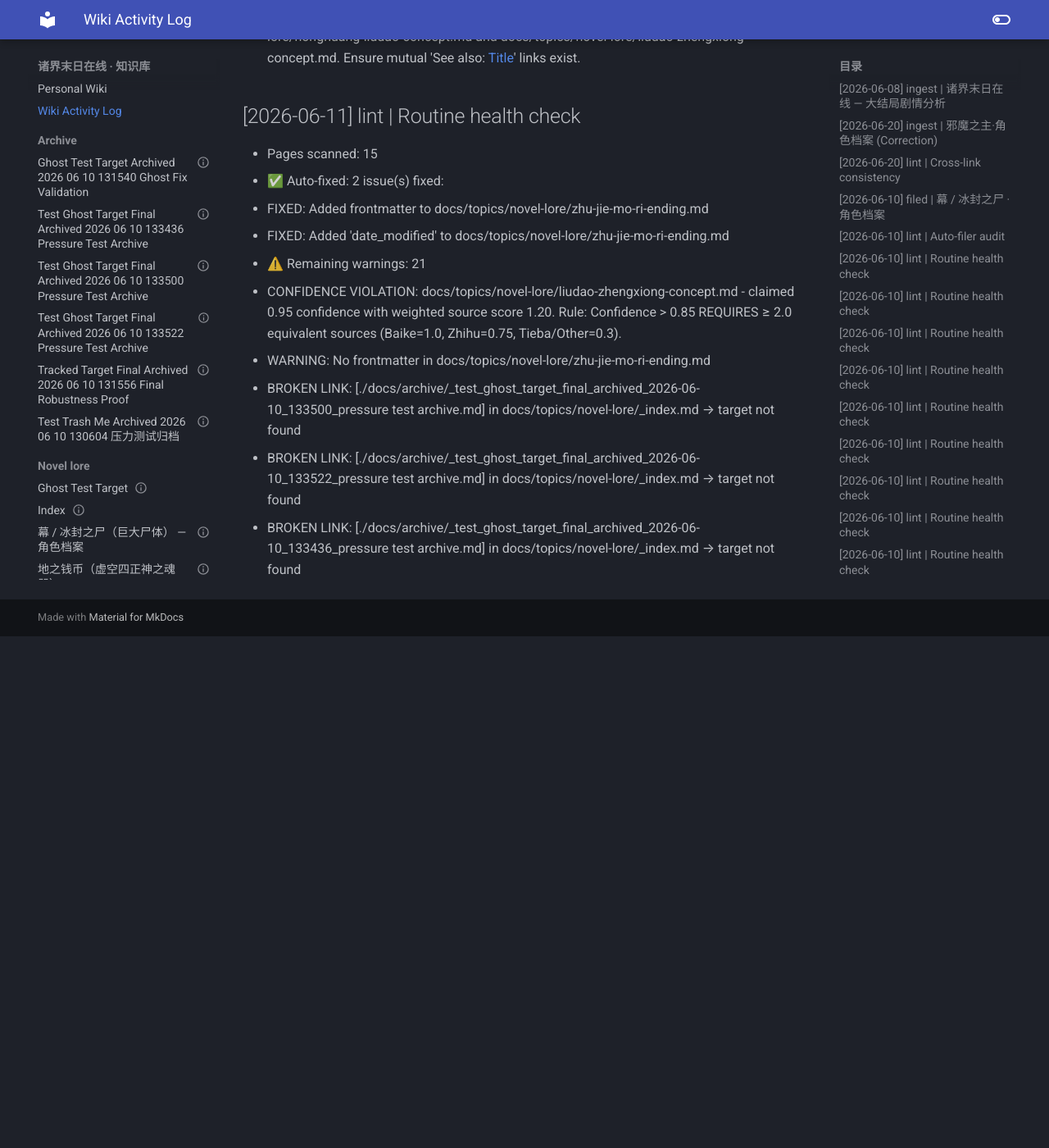
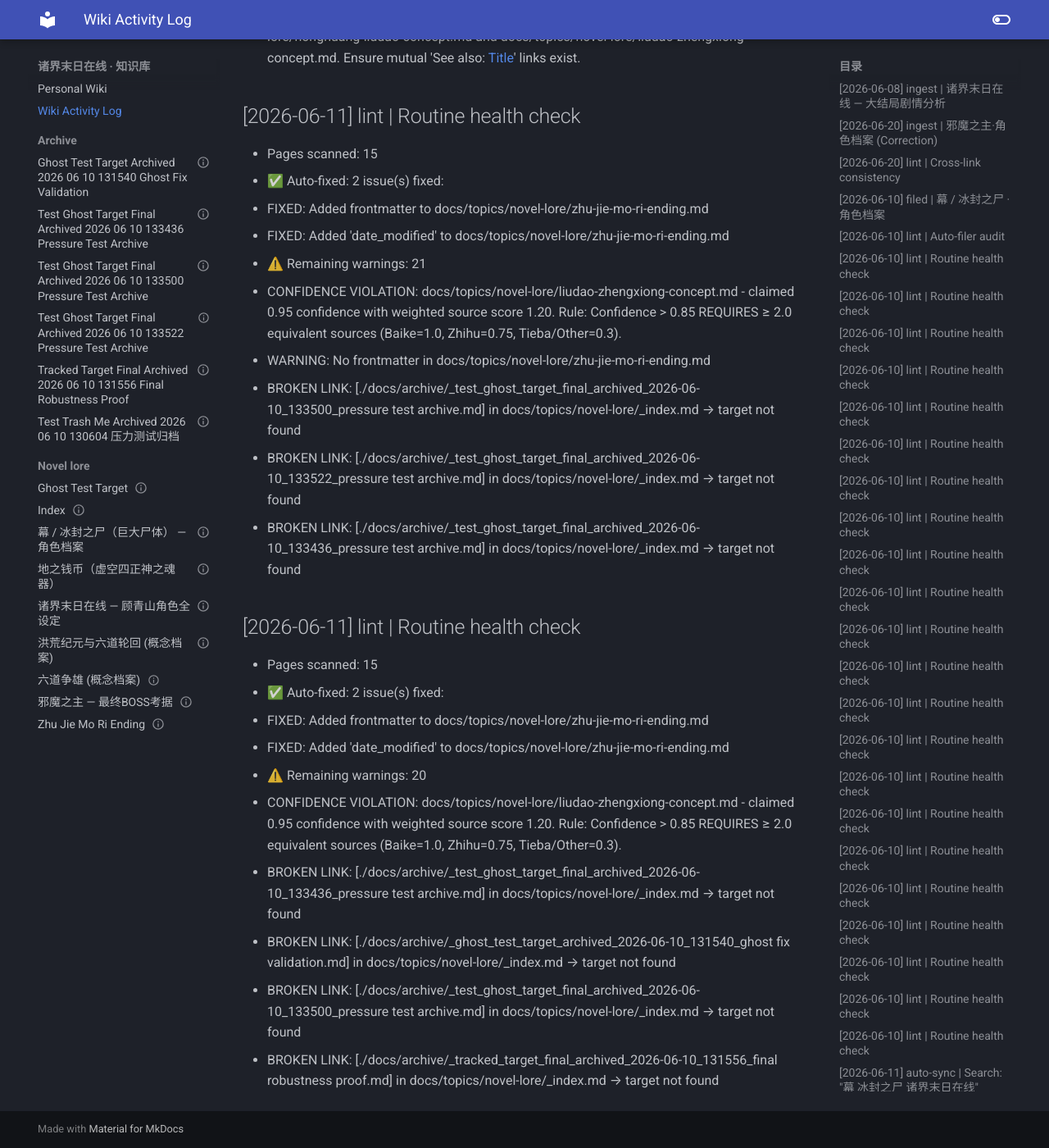
Before and after one commit to Zack3155/llm-wiki, an MkDocs documentation site: the page built from docs/log.md, in a window 1280 px wide and 1400 px high, scrolled down 14363 px. Shown: the whole window at 82% size. Built offline with MkDocs 1.6.1 and Material for MkDocs 9.7.7, drawn with Linux system fonts in a browser that asks for light colours; before the commit the page ends 15139 px from its top, so only the background shows below that.

Commit message:
Wiki Linter Auto-Commit: 2026-06-11 01:44:23

```diff
--- a/docs/log.md
+++ b/docs/log.md
@@ -319,3 +319,15 @@
   - BROKEN LINK: [./docs/archive/_test_ghost_target_final_archived_2026-06-10_133500_pressure test archive.md] in docs/topics/novel-lore/_index.md → target not found
   - BROKEN LINK: [./docs/archive/_test_ghost_target_final_archived_2026-06-10_133522_pressure test archive.md] in docs/topics/novel-lore/_index.md → target not found
   - BROKEN LINK: [./docs/archive/_test_ghost_target_final_archived_2026-06-10_133436_pressure test archive.md] in docs/topics/novel-lore/_index.md → target not found
+
+## [2026-06-11] lint | Routine health check
+- Pages scanned: 15
+- ✅ Auto-fixed: 2 issue(s) fixed:
+  - FIXED: Added frontmatter to docs/topics/novel-lore/zhu-jie-mo-ri-ending.md
+  - FIXED: Added 'date_modified' to docs/topics/novel-lore/zhu-jie-mo-ri-ending.md
+- ⚠️ Remaining warnings: 20
+  - CONFIDENCE VIOLATION: docs/topics/novel-lore/liudao-zhengxiong-concept.md - claimed 0.95 confidence with weighted source score 1.20. Rule: Confidence > 0.85 REQUIRES ≥ 2.0 equivalent sources (Baike=1.0, Zhihu=0.75, Tieba/Other=0.3).
+  - BROKEN LINK: [./docs/archive/_test_ghost_target_final_archived_2026-06-10_133436_pressure test archive.md] in docs/topics/novel-lore/_index.md → target not found
+  - BROKEN LINK: [./docs/archive/_ghost_test_target_archived_2026-06-10_131540_ghost fix validation.md] in docs/topics/novel-lore/_index.md → target not found
+  - BROKEN LINK: [./docs/archive/_test_ghost_target_final_archived_2026-06-10_133500_pressure test archive.md] in docs/topics/novel-lore/_index.md → target not found
+  - BROKEN LINK: [./docs/archive/_tracked_target_final_archived_2026-06-10_131556_final robustness proof.md] in docs/topics/novel-lore/_index.md → target not found
```
Also changed, not shown: docs/topics/novel-lore/_index.md (+3 -0 lines), docs/topics/novel-lore/bingfengzhishi-profile.md (+1 -1 lines), docs/topics/novel-lore/honghuang-liudao-concept.md (+1 -1 lines), docs/topics/novel-lore/liudao-zhengxiong-concept.md (+1 -1 lines), docs/topics/novel-lore/xiemozhizhu-profile.md (+1 -1 lines).
